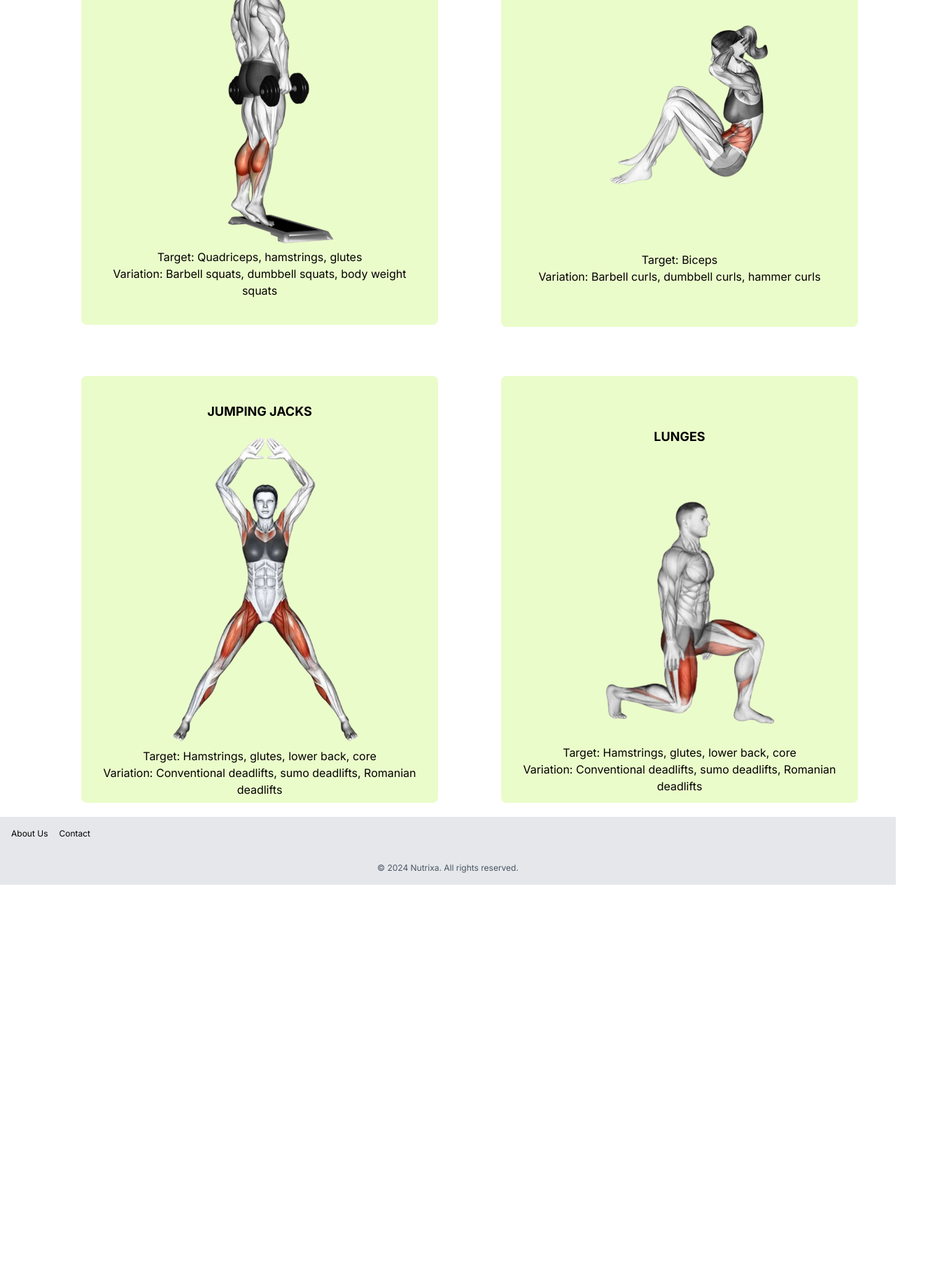
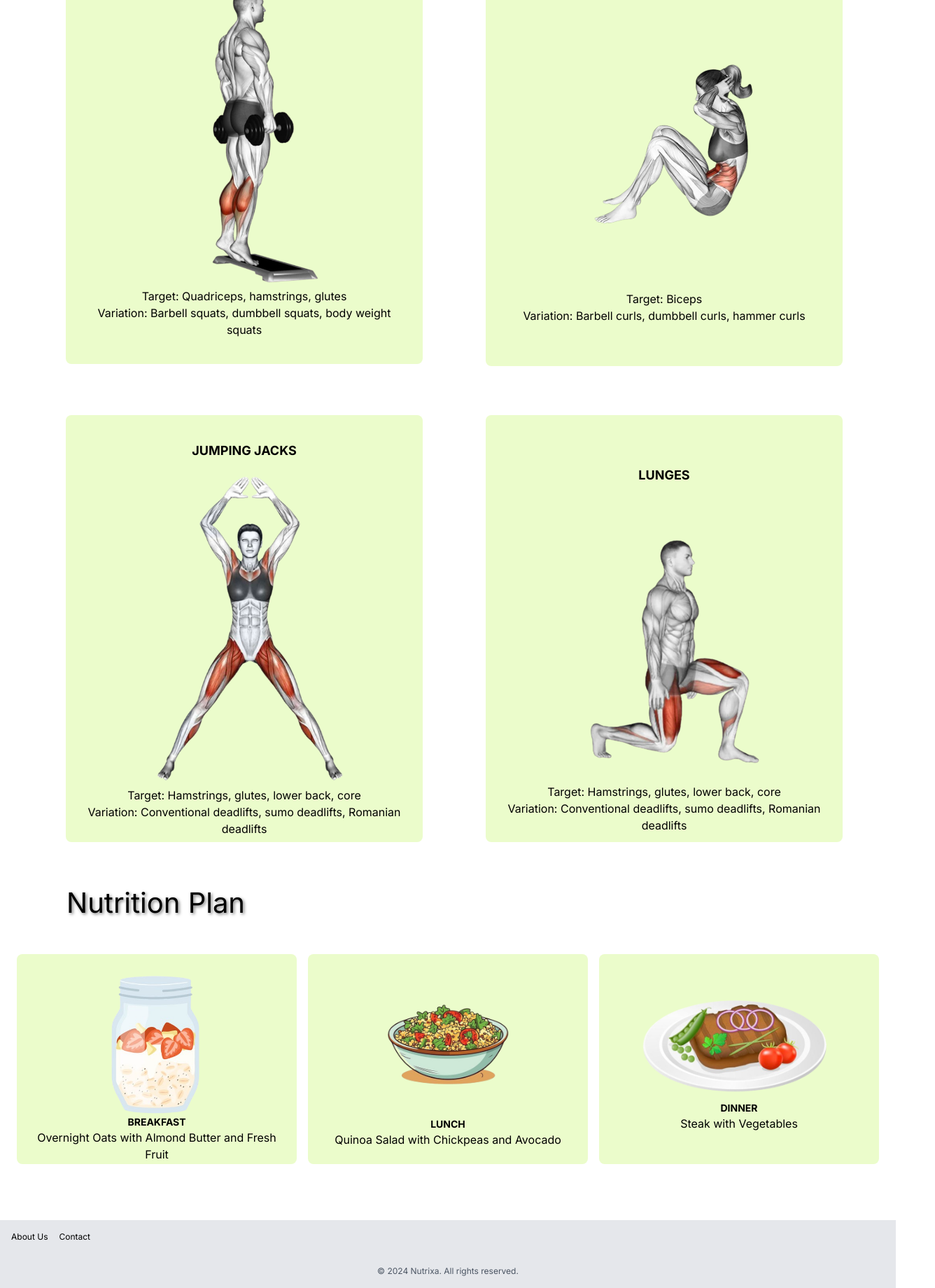
Before and after one commit to ChristianaLau/proj, a Next.js app in the folder nutrixa-auth/: page /more-info4 in a window 1280 px wide. Shown: the part 1105-2945 px from the top of the page at 70% size, 1336 px wide, since content can reach past the window. Before the commit the page ends 2369 px from the top, so only its background shows below. Built offline with nearby package versions, Linux system fonts and the light colour scheme; no server answers.

Commit message:
Update more info 4 page.jsx

```diff
--- a/nutrixa-auth/app/more-info4/page.jsx
+++ b/nutrixa-auth/app/more-info4/page.jsx
@@ -18,7 +18,7 @@ const MoreInfo4Page = () => {
       activities into your routine can promote overall health and wellness.
       </h2>
 
-      <div className="w-[510px] h-[610px] bg-[#ebfccb] rounded-lg m-5 mt-[250px] ml-[100px] flex flex-col justify-center items-center text-center p-5">
+      <div className="w-[510px] h-[610px] bg-[#ebfccb] rounded-lg m-5 mt-[250px] ml-[150px] flex flex-col justify-center items-center text-center p-5">
         <div className="text-center p-4 -mt-5 -mb-7">
           <span className="uppercase font-bold text-lg">CALF RAISES</span>
         </div>
@@ -32,7 +32,7 @@ const MoreInfo4Page = () => {
         </div>
       </div>
 
-      <div className="w-[510px] h-[610px] bg-[#ebfccb] rounded-lg m-5 mt-[-627px] ml-[700px] flex flex-col justify-center items-center text-center p-5">
+      <div className="w-[510px] h-[610px] bg-[#ebfccb] rounded-lg m-5 mt-[-627px] ml-[750px] flex flex-col justify-center items-center text-center p-5">
         <div className="text-center p-5 mb-20 -mt-10">
           <span className="uppercase font-bold text-lg">CRUNCHES</span>
         </div>
@@ -46,7 +46,7 @@ const MoreInfo4Page = () => {
       </div>
 
 
-      <div className="w-[510px] h-[610px] bg-[#ebfccb] rounded-lg m-5 mt-[70px] ml-[100px] flex flex-col justify-center items-center text-center p-5">
+      <div className="w-[510px] h-[610px] bg-[#ebfccb] rounded-lg m-5 mt-[70px] ml-[150px] flex flex-col justify-center items-center text-center p-5">
         <div className="text-center p-5 mb-10 -mt-20">
           <span className="uppercase font-bold text-lg">JUMPING JACKS</span>
         </div>
@@ -62,7 +62,7 @@ const MoreInfo4Page = () => {
 
 
 
-      <div className="w-[510px] h-[610px] bg-[#ebfccb] rounded-lg m-5 mt-[-630px] ml-[700px] flex flex-col justify-center items-center text-center p-5">
+      <div className="w-[510px] h-[610px] bg-[#ebfccb] rounded-lg m-5 mt-[-630px] ml-[750px] flex flex-col justify-center items-center text-center p-5">
         <div className="text-center p-5 mb-20 -mt-10">
           <span className="uppercase font-bold text-lg">LUNGES</span>
         </div>
@@ -75,6 +75,35 @@ const MoreInfo4Page = () => {
         </div>
       </div>
 
+
+      <h2 style={{ position: 'absolute', top: '2360px', left: '90px', color: 'black', padding: '5px', fontSize: "40px", fontWeight: 'semi-bold', textShadow: '2px 2px 4px rgba(0,0,0,0.5)' }}>
+        Nutrition Plan
+      </h2>
+
+      <div className="mt-24 pb-20">
+        {/* New Smaller Boxes */}
+        <div className="flex justify-between gap-x-4 mt-40 mx-20">
+          <div className="w-[400px] h-[300px] bg-[#ebfccb] rounded-lg flex flex-col justify-center items-center text-center p-4">
+            <img src="/overnight.png" alt="Description of Image 1" className="w-3/5 h-auto -mb-3 -ml-1 -mt-1" />
+            <span className="uppercase font-bold text-sm -mt-3">Breakfast</span>
+            <div>Overnight Oats with Almond Butter and Fresh Fruit</div>
+          </div>
+
+          <div className="w-[400px] h-[300px] bg-[#ebfccb] rounded-lg flex flex-col justify-center items-center text-center p-4">
+            <img src="/quinoa.png" alt="Description of Image 1" className="w-3/5 h-auto -mb-1 -mt-2" />
+            <span className="uppercase font-bold text-sm">Lunch</span>
+            <div>Quinoa Salad with Chickpeas and Avocado</div>
+          </div>
+
+          <div className="w-[400px] h-[300px] bg-[#ebfccb] rounded-lg flex flex-col justify-center items-center text-center p-4">
+            <img src="/steak.png" alt="Description of Image 1" className="w-4/5 h-auto -mb- -mt-1" />
+            <span className="uppercase font-bold text-sm">Dinner</span>
+            <div>Steak with Vegetables</div>
+          </div>
+        </div>
+      </div>
+
+
     </div>
   );
 };
```
